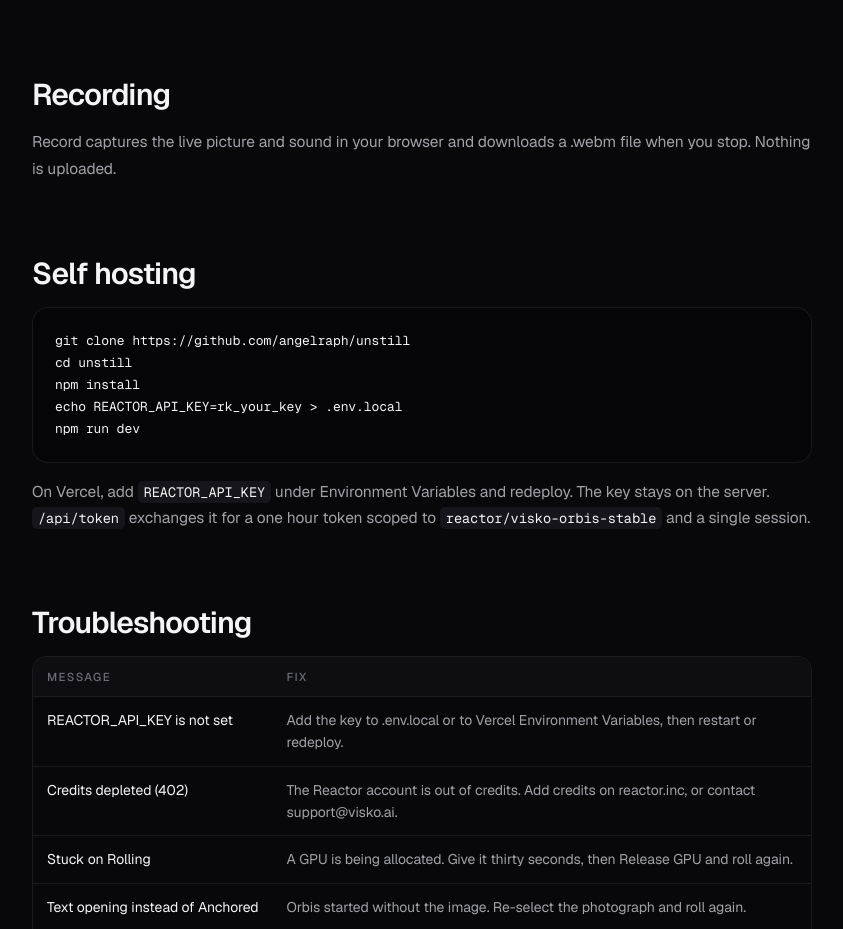
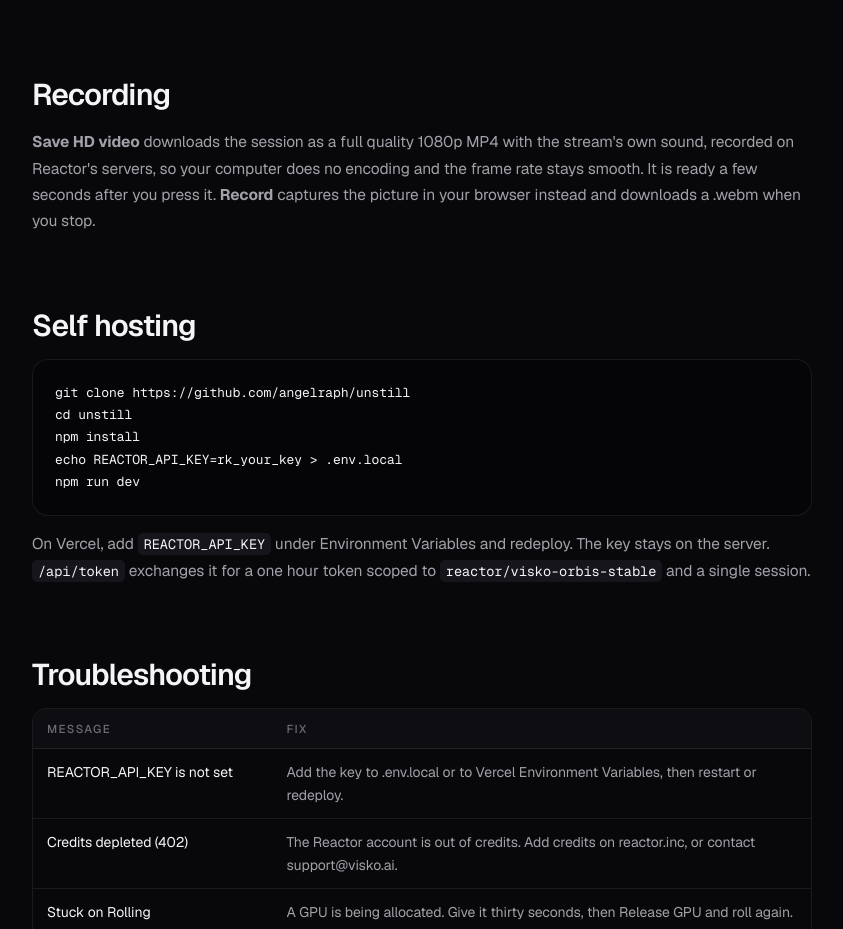
Before and after one commit to angelraph/unstill, a Next.js app: page /docs in a window 1280 px wide. Shown: the part 5728-6657 px from the top of the page, without its empty margins (312-1155 px from the left). Built offline with nearby package versions, Linux system fonts and the light colour scheme.

Commit message:
Docs and README: Save HD video
Co-Authored-By: Claude Opus 5.5 <noreply@anthropic.com>

```diff
--- a/app/(site)/docs/page.tsx
+++ b/app/(site)/docs/page.tsx
@@ -335,8 +335,10 @@ export default function Docs() {
         <section id="record">
           <h2>Recording</h2>
           <p>
-            Record captures the live picture and sound in your browser and downloads a .webm file when you stop. Nothing is
-            uploaded.
+            <strong>Save HD video</strong> downloads the session as a full quality 1080p MP4 with the stream&apos;s own sound,
+            recorded on Reactor&apos;s servers, so your computer does no encoding and the frame rate stays smooth. It is ready
+            a few seconds after you press it. <strong>Record</strong> captures the picture in your browser instead and
+            downloads a .webm when you stop.
           </p>
         </section>
 
```
Also changed, not shown: 1 other file (tests, documents, lock files or other folders).
